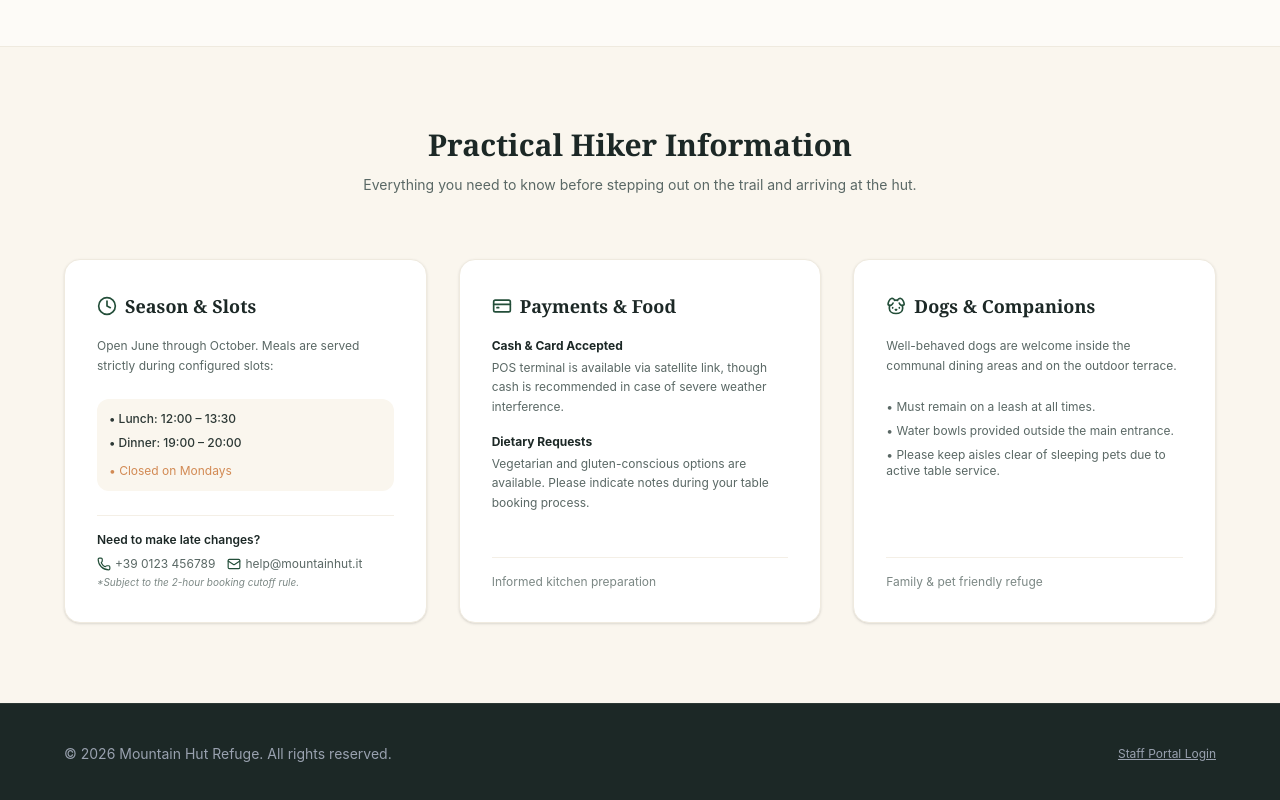
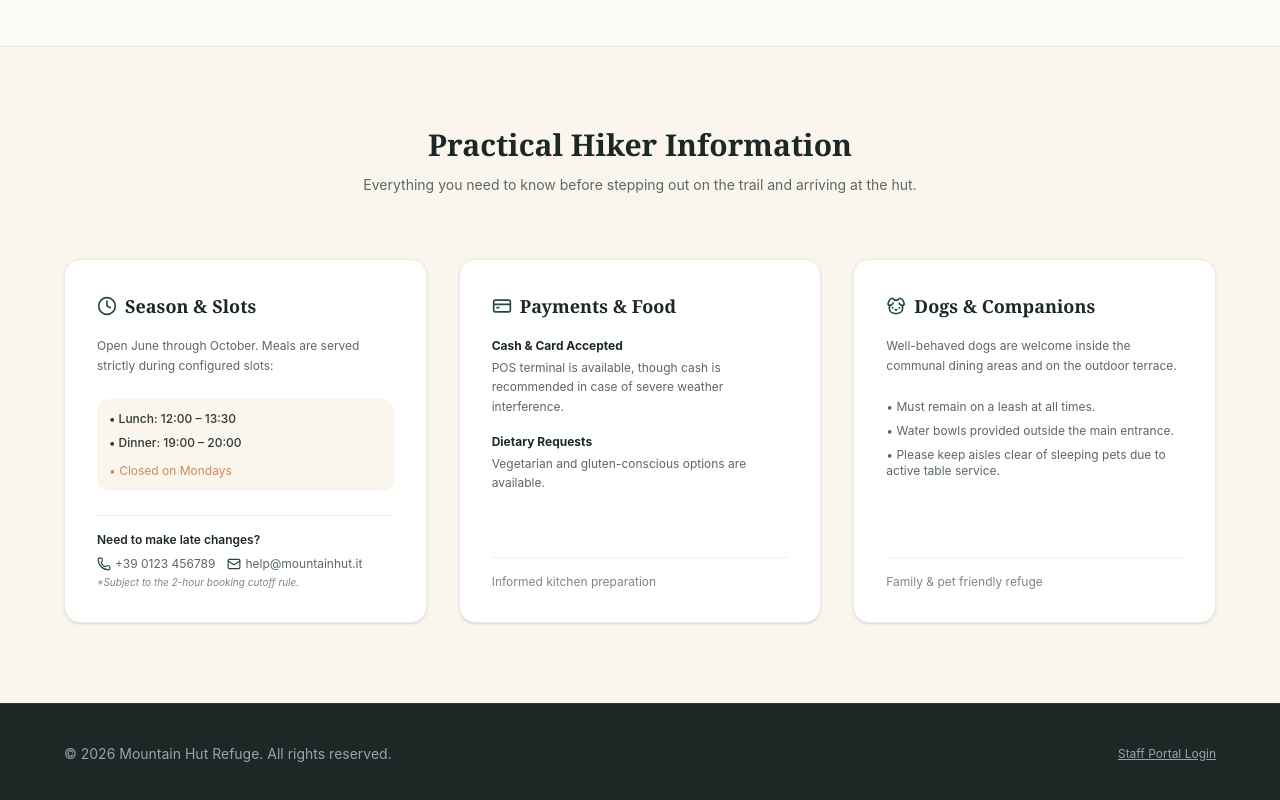
Before and after one commit to SWE2-Group-11/mountain-hut, a React (Vite) app in the folder frontend/: page / in a window 1280 px wide. Shown: the part 1989-2789 px from the top of the page. Built offline with nearby package versions, Linux system fonts and the light colour scheme.

Commit message:
refactor: remove unwanted information

```diff
--- a/frontend/src/features/home/components/PracticalInfoSection.tsx
+++ b/frontend/src/features/home/components/PracticalInfoSection.tsx
@@ -50,11 +50,11 @@ export const PracticalInfoSection: React.FC = () => {
               <div className="space-y-4 text-xs text-[#5A6865] leading-relaxed">
                 <div>
                   <strong className="text-[#1C2826] block mb-0.5">Cash & Card Accepted</strong>
-                  <p>POS terminal is available via satellite link, though cash is recommended in case of severe weather interference.</p>
+                  <p>POS terminal is available, though cash is recommended in case of severe weather interference.</p>
                 </div>
                 <div>
                   <strong className="text-[#1C2826] block mb-0.5">Dietary Requests</strong>
-                  <p>Vegetarian and gluten-conscious options are available. Please indicate notes during your table booking process.</p>
+                  <p>Vegetarian and gluten-conscious options are available. </p>
                 </div>
               </div>
             </div>
```
